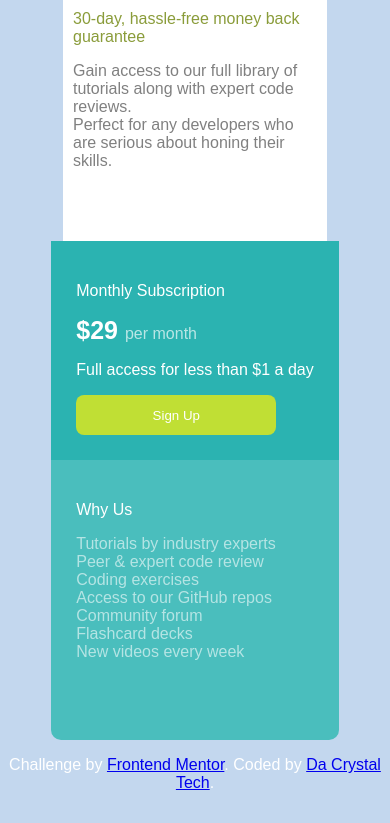
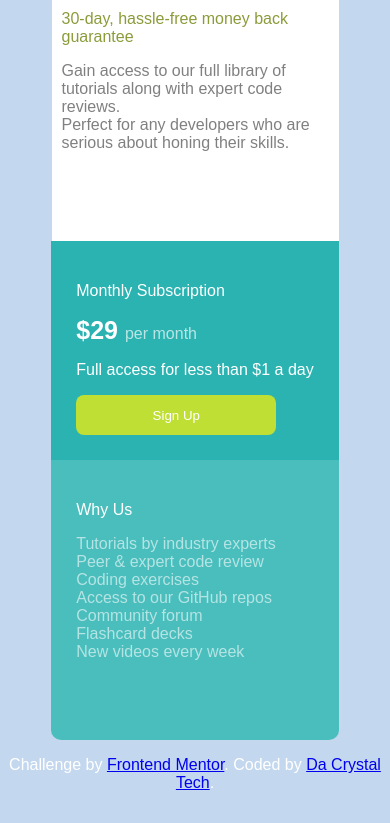
Before and after one commit to dacrystaltech/single-price-grid-payment-, a plain HTML site: page index.html in a window 390 px wide. Shown: the part 110-933 px from the top of the page. Drawn offline with Linux system fonts and the light colour scheme.

Commit message:
single price grid

```diff
--- a/css/style.css
+++ b/css/style.css
@@ -107,7 +107,7 @@ footer {
     }
 
     .container1{
-        width: 244px;
+        width: 267px;
         height: 300px;
     }
 
```
